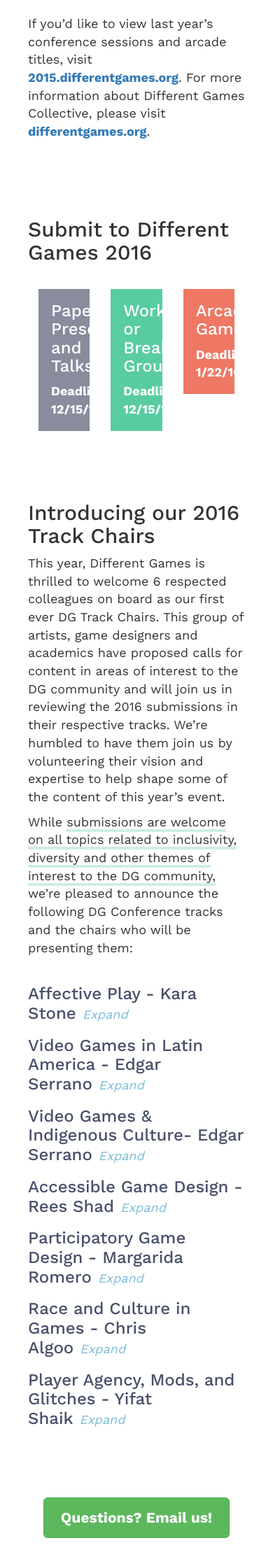
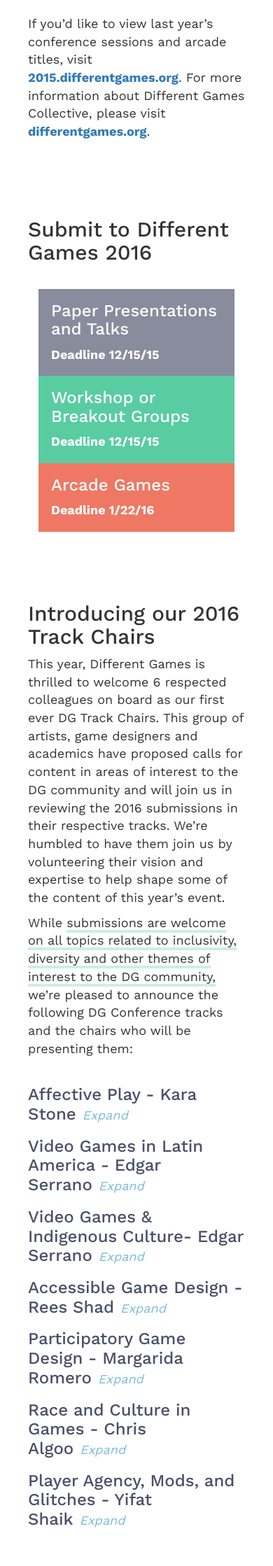
Before and after one commit to differentgames/conference-2016-site, a Jekyll site: the page built from index.html, in a window 390 px wide. Shown: the part 4162-6400 px from the top of the page at 70% size. Built offline with Jekyll 4.4.1, drawn with Linux system fonts in a browser that asks for light colours; nearby versions of some CDN libraries.

Commit message:
making submit buttons better

```diff
--- a/_sass/_cfp.scss
+++ b/_sass/_cfp.scss
@@ -63,7 +63,7 @@
     padding: 1em;
     color: white;
     opacity: 0.65;
-    transition: 0.2s linear all;
+    transition: 0.2s ease-in all;
 
     &:hover {
       opacity: 1;
--- a/index.html
+++ b/index.html
@@ -71,13 +71,13 @@
   <div class="col-xs-12 pw-section">
     <h2>Submit to Different Games 2016</h2>
     <div class="submit">
-      <div class="col-xs-4">
+      <div class="col-sm-4">
         <a href="https://docs.google.com/forms/d/16WtDaEj2VUY9l9EzTB0LcoP-dg4luoYP9rKUY0tYd4o" target="_blank"><div class="papers"><h3>Paper Presentations and Talks</h3><span>Deadline 12/15/15</span></div></a>
         </div>
-      <div class="col-xs-4">
+      <div class="col-sm-4">
         <a href="https://docs.google.com/forms/d/1rM8arP-TFohyQJX9Bl_wJFXbLOQXf2wgqbJvNSYbPMk" target="_blank"><div class="workshops"><h3>Workshop or Breakout Groups</h3><span>Deadline 12/15/15</span></div></a>
         </div>
-      <div class="col-xs-4">
+      <div class="col-sm-4">
         <a href="https://docs.google.com/forms/d/11kGGuUg4YZe7c-Jn4GE74ZlMJTrhXUdNLV7b_Y1uNiw" target="_blank"><div class="arcade"><h3>Arcade Games</h3><span>Deadline 1/22/16</span></div></a>
       </div>
     </div>
```
